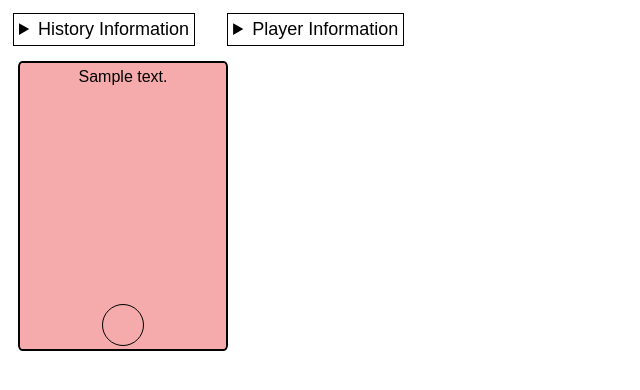
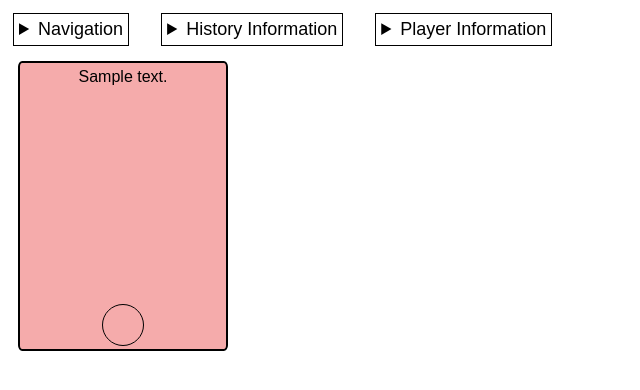
Before and after one commit to ChexWarrior/microsope-web, a Symfony app: template templates/history/index.html.twig in a window 1280 px wide. Shown: the top 390 px of the page, without its empty margins (0-640 px from the left). Run offline with Twig, Linux system fonts and the light colour scheme; the template is opened without the code that fills it: most values are stand-ins (such as "Sample title", 1, 10 or a date in 2020); some libraries are stand-ins or nearby versions.

Commit message:
Add shell for navigaton window

```diff
--- a/templates/history/index.html.twig
+++ b/templates/history/index.html.twig
@@ -5,6 +5,15 @@
 {% block body %}
   <!-- Top Container -->
   <div class="container">
+    <details class="navigation padded-border align-start">
+      <summary>Navigation</summary>
+      <div class="container">
+
+      </div>
+      <div class="container">
+        <!-- Contain event and period preview -->
+      </div>
+    </details>
     <details class="history padded-border align-start">
       <summary>History Information</summary>
       <div class="container">
```
